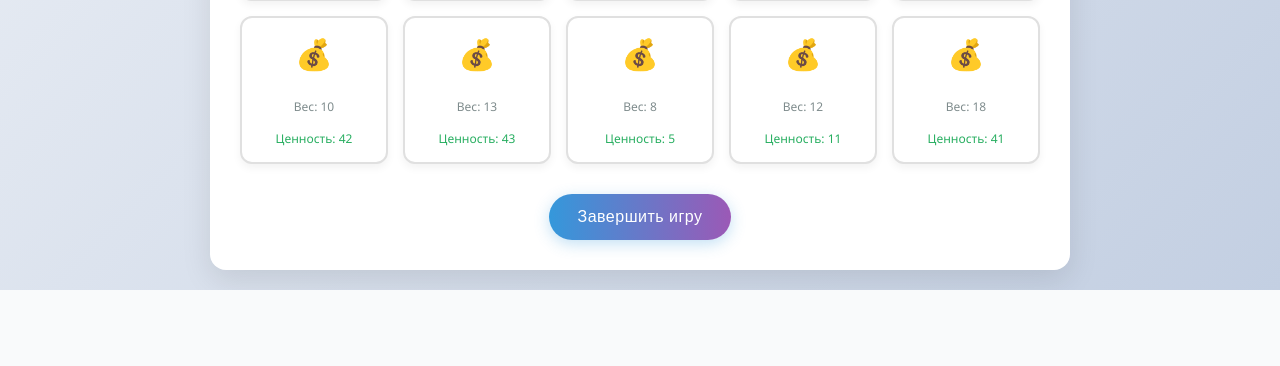
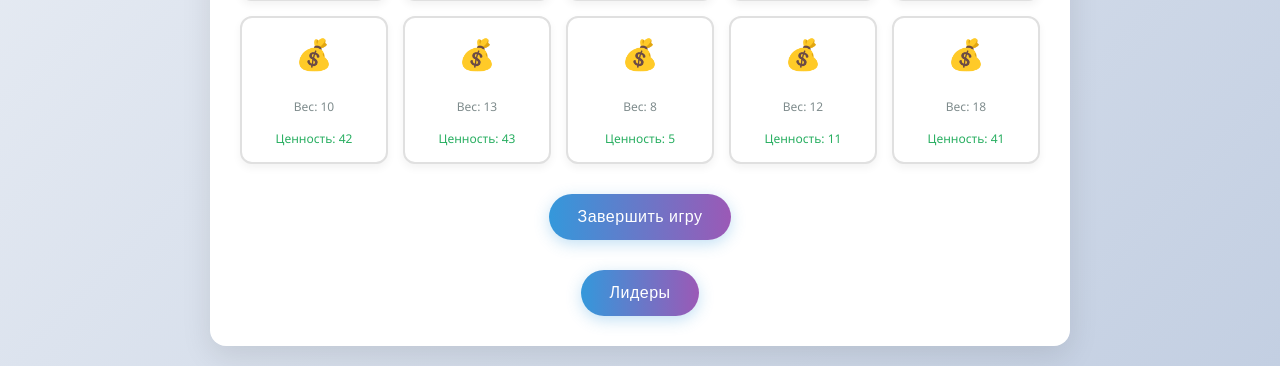
Before and after one commit to demirtry/Kontur_UNIT_HACK, a Flask app: page /game in a window 1280 px wide. Shown: the part 861-1227 px from the top of the page. Before the commit the page ends 1151 px from the top, so only its background shows below. Run offline with Flask 3, Linux system fonts and the light colour scheme; the visitor is signed in with stand-in values (Sample User, id 1).

Commit message:
add leaderboard button

```diff
--- a/src/templates/game.html
+++ b/src/templates/game.html
@@ -215,6 +215,7 @@
   </div>
 
   <button class="finish-btn" id="finish-btn">Завершить игру</button>
+  <a href="/leaderboard" style="text-decoration: none;"><button class="finish-btn">Лидеры</button></a>
 </div>
 <script>
   const backpack_size = {{ backpack_size|default(100) }};
```
